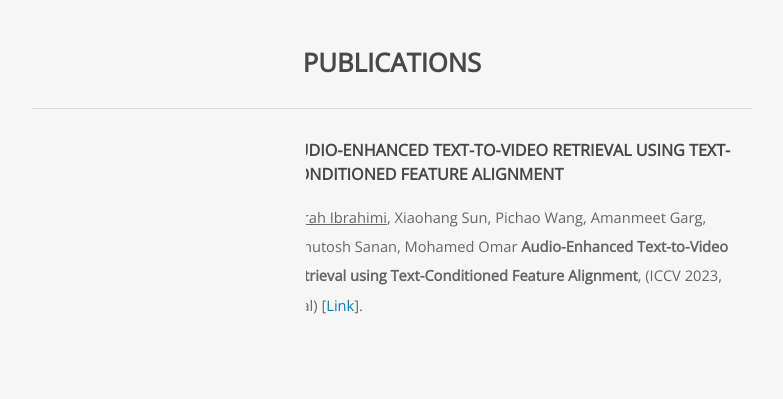
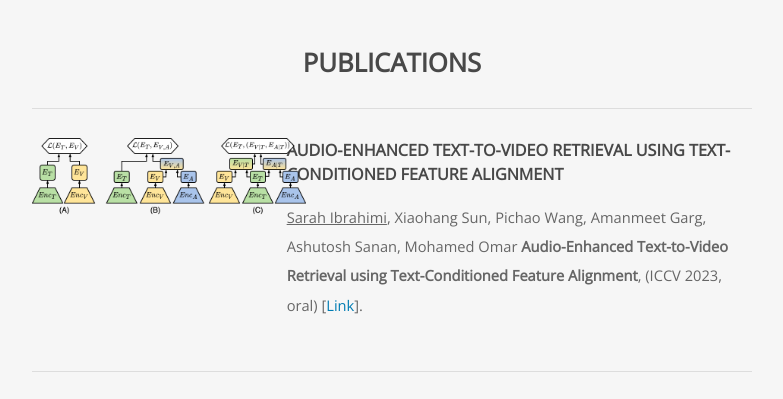
Before and after one commit to saibr/saibr.github.io, a plain HTML site: page index.html in a window 1280 px wide. Shown: the part 1760-2159 px from the top of the page, without its empty margins (248-1031 px from the left). Drawn offline with nearby package versions, Linux system fonts and the light colour scheme; some packages are replaced by stand-ins of ours.

Commit message:
iccv image

```diff
--- a/index.html
+++ b/index.html
@@ -102,7 +102,7 @@
 			<hr />
 			<div class="row 200%">
 				<div class="3u 4u(large) 12u$(medium)">
-						<div class="image fit"><img src="images/no_image.png" width="180" alt="" style="border:none;" /></div>
+						<div class="image fit"><img src="images/iccv2023.png" width="180" alt="" style="border:none;" /></div>
 				</div>
 				<div class="9u$ 8u$(large) 12u$(medium)">
 					<header>
```
Also changed, not shown: images/iccv2023.png (added), 1 other file.
